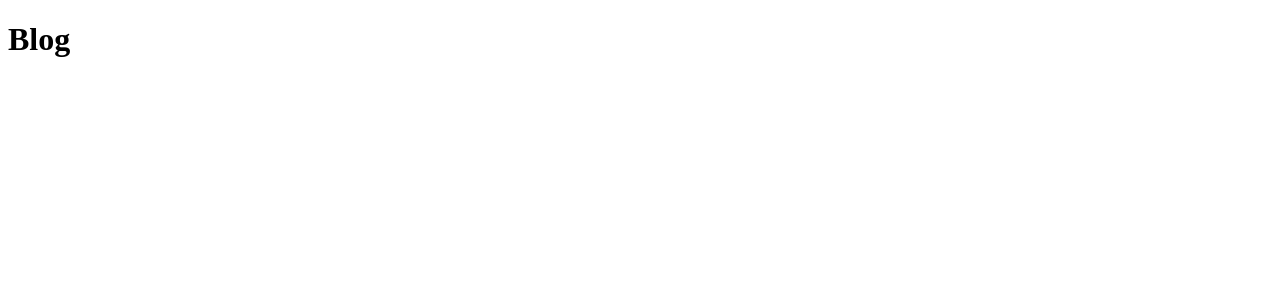
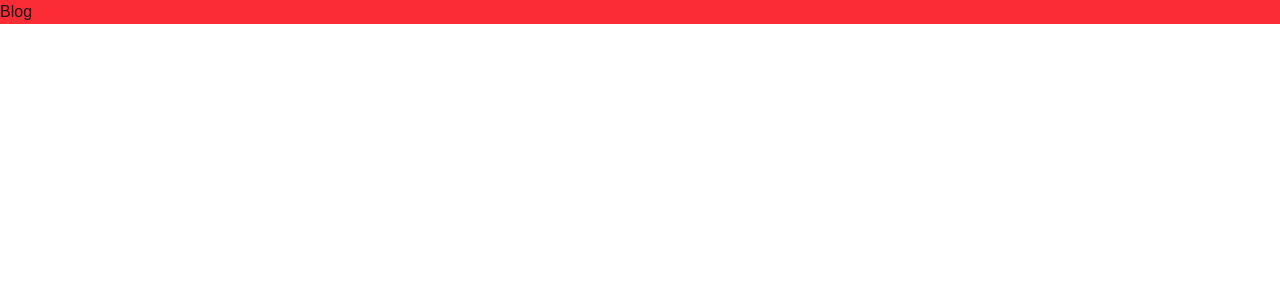
Before and after one commit to lehcibele/Meus_estudos, a Next.js app in the folder react-fundamentos/: page /blog in a window 1280 px wide. Shown: the top 300 px of the page. Built offline with nearby package versions, Linux system fonts and the light colour scheme.

Commit message:
continuando os estudos em react

```diff
--- /dev/null
+++ b/react-fundamentos/src/pages/_app.tsx
@@ -0,0 +1,7 @@
+export default function App(props: any) {
+    console.log(props)
+
+    const { Component, pageProps } = props;
+
+    return <Component {...pageProps} />
+}
--- a/react-fundamentos/src/pages/blog/index.tsx
+++ b/react-fundamentos/src/pages/blog/index.tsx
@@ -1,4 +1,7 @@
 // Usar pages é a maneira antiga de criar rotas, atualmente usamos a pasta src -> app -> e dentro de app fica as rotas (páginas), desse modo nem todos os arquivos de app vão ser rotas, já usando page todos os arquivos viram rotas
+
+import '../../app/globals.css'
+
 export default function Page() {
-    return <h1>Blog</h1>
+    return <h1 className="bg-red-500">Blog</h1>
 }
```
